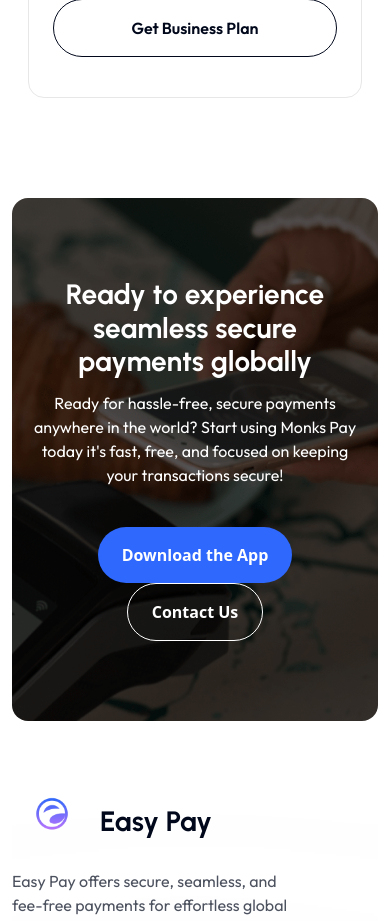
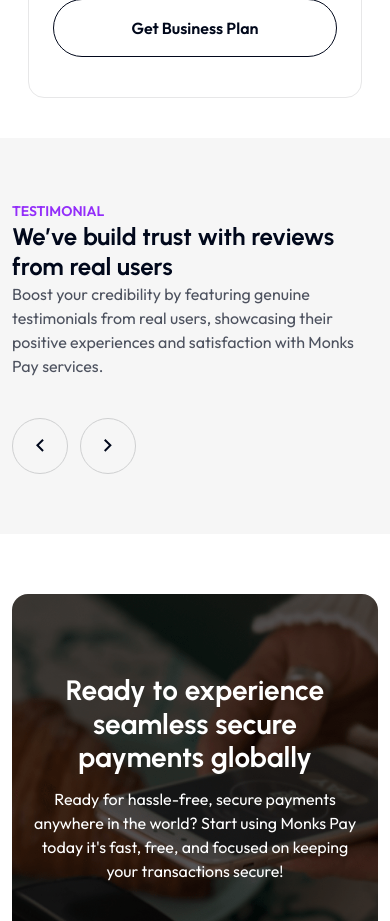
Before and after one commit to nirobsarker012/fintech, a Next.js app: page / in a window 390 px wide. Shown: the part 6860-7781 px from the top of the page. Built offline with nearby package versions, Linux system fonts and the light colour scheme.

Commit message:
add: testimonial-section

```diff
--- a/app/components/Testimonial/Testimonial.jsx
+++ b/app/components/Testimonial/Testimonial.jsx
@@ -1,7 +1,70 @@
 import React from "react";
 
 const Testimonial = () => {
-  return <div></div>;
+  return (
+    <section className="bg-[#F6F6F6] py-[60px] xl:py-30">
+      <div className="flex justify-between items-center w-full">
+        {/* Testimonial Content */}
+        <div className="container">
+          <div className="flex flex-col items-start">
+            <div className="max-w-2xl">
+              <span className="text-secondary uppercase text-sm sm:text-base font-semibold font-outfit">
+                TESTIMONIAL
+              </span>
+              <h1 className="font-bold font-urbanist text-primary text-2xl sm:text-3xl md:text-4xl leading-tight max-w-[420px]">
+                We’ve build trust with reviews from real users
+              </h1>
+              <p className="font-outfit text-paragraph leading-[150%] text-[16px] max-w-[460px]">
+                Boost your credibility by featuring genuine testimonials from
+                real users, showcasing their positive experiences and
+                satisfaction with Monks Pay services.
+              </p>
+              {/* slideBtn */}
+              <div className="flex items-center gap-x-3 mt-10">
+                {/* Btn-1 */}
+                <button className="w-14 h-14 flex items-center justify-center border border-[#CFD0D1] rounded-full hover:bg-primary group transition-all duration-500 cursor-pointer">
+                  <span className="text-primary group-hover:text-white transition-all duration-500">
+                    <svg
+                      width="8"
+                      height="13"
+                      viewBox="0 0 8 13"
+                      fill="none"
+                      xmlns="http://www.w3.org/2000/svg"
+                    >
+                      <path
+                        d="M2.828 6.364L7.778 1.414L6.364 0L0 6.364L6.364 12.728L7.778 11.314L2.828 6.364Z"
+                        fill="currentColor"
+                      />
+                    </svg>
+                  </span>
+                </button>
+                {/* Btn - 2 */}
+                <button className="w-14 h-14 flex items-center justify-center border border-[#CFD0D1] rounded-full hover:bg-primary group transition-all duration-500 cursor-pointer">
+                  <span className="text-primary group-hover:text-white transition-all duration-500">
+                    <svg
+                      width="8"
+                      height="13"
+                      viewBox="0 0 8 13"
+                      fill="none"
+                      xmlns="http://www.w3.org/2000/svg"
+                    >
+                      <path
+                        d="M4.95 6.364L0 1.414L1.414 0L7.778 6.364L1.414 12.728L0 11.314L4.95 6.364Z"
+                        fill="currentColor"
+                      />
+                    </svg>
+                  </span>
+                </button>
+              </div>
+            </div>
+          </div>
+        </div>
+        {/* Testimonial Content end */}
+        {/* ............. */}
+        {/* Testimonial Slider */}
+      </div>
+    </section>
+  );
 };
 
 export default Testimonial;
--- a/app/page.js
+++ b/app/page.js
@@ -7,6 +7,7 @@
 import Price from "./components/Price/Price";
 import SecurePayment from "./components/SecurePayment/SecurePayment";
 import Security from "./components/Security/Security";
+import Testimonial from "./components/Testimonial/Testimonial";
 
 export default function Home() {
   return (
@@ -30,6 +31,8 @@
       <Security />
       {/* Pricing Section */}
       <Price />
+      {/* Testimonial Sections */}
+      <Testimonial />
       {/* Payment Secure Sections */}
       <SecurePayment />
       {/* Footer Section */}
--- a/app/utils/Rating.jsx
+++ b/app/utils/Rating.jsx
@@ -0,0 +1,20 @@
+import React from "react";
+
+const Rating = ({ value }) => {
+  return (
+    <div className="flex items-center gap-1">
+      {Array.from({ length: value }, (_, index) => (
+        <Image
+          key={index}
+          src={"/images/star.svg"}
+          alt="star"
+          width={16}
+          height={12}
+          className="inline-block"
+        />
+      ))}
+    </div>
+  );
+};
+
+export default Rating;
```
Also changed, not shown: public/images/slide_left.svg (added), public/images/slide_right.svg (added).
